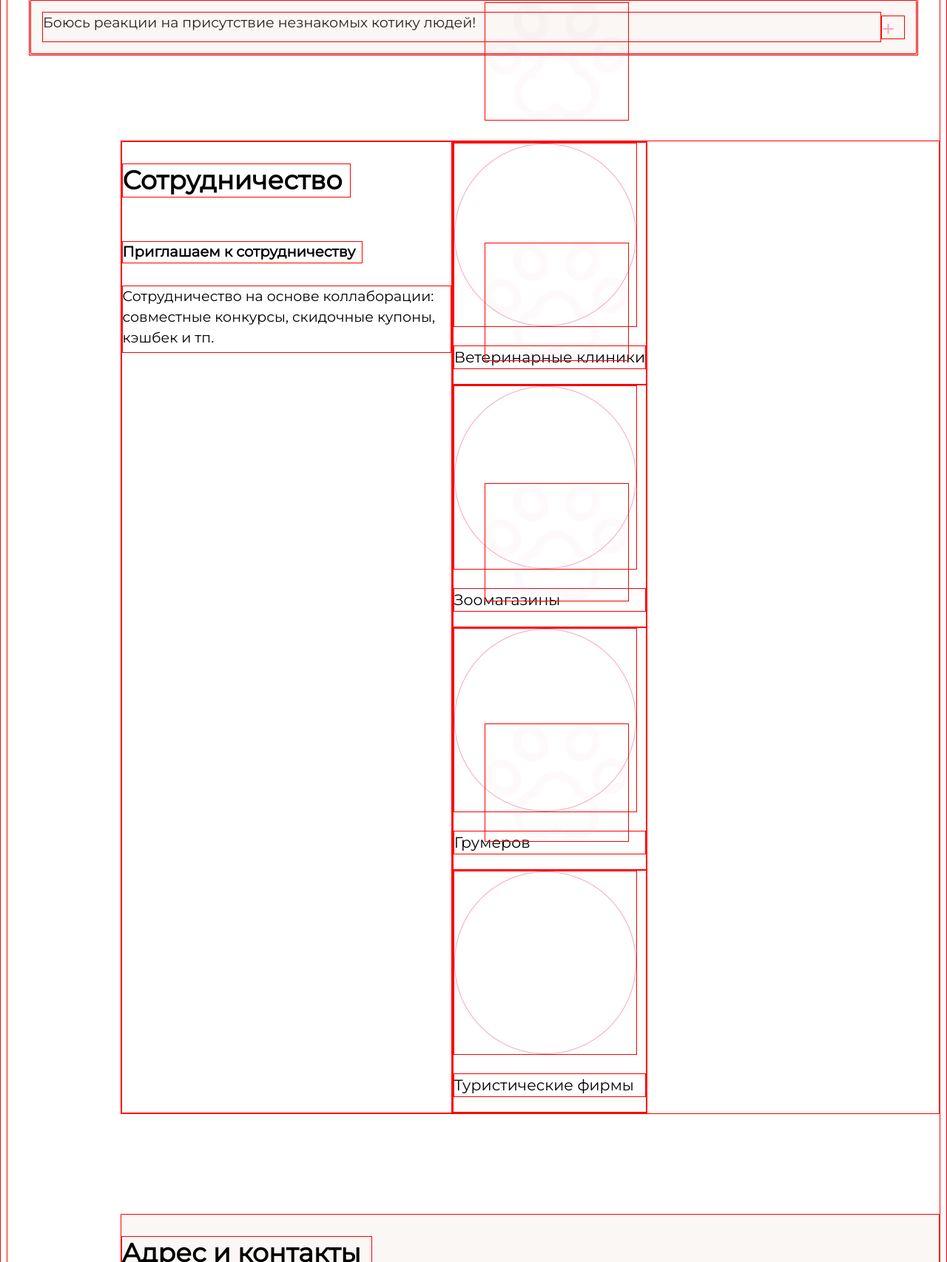
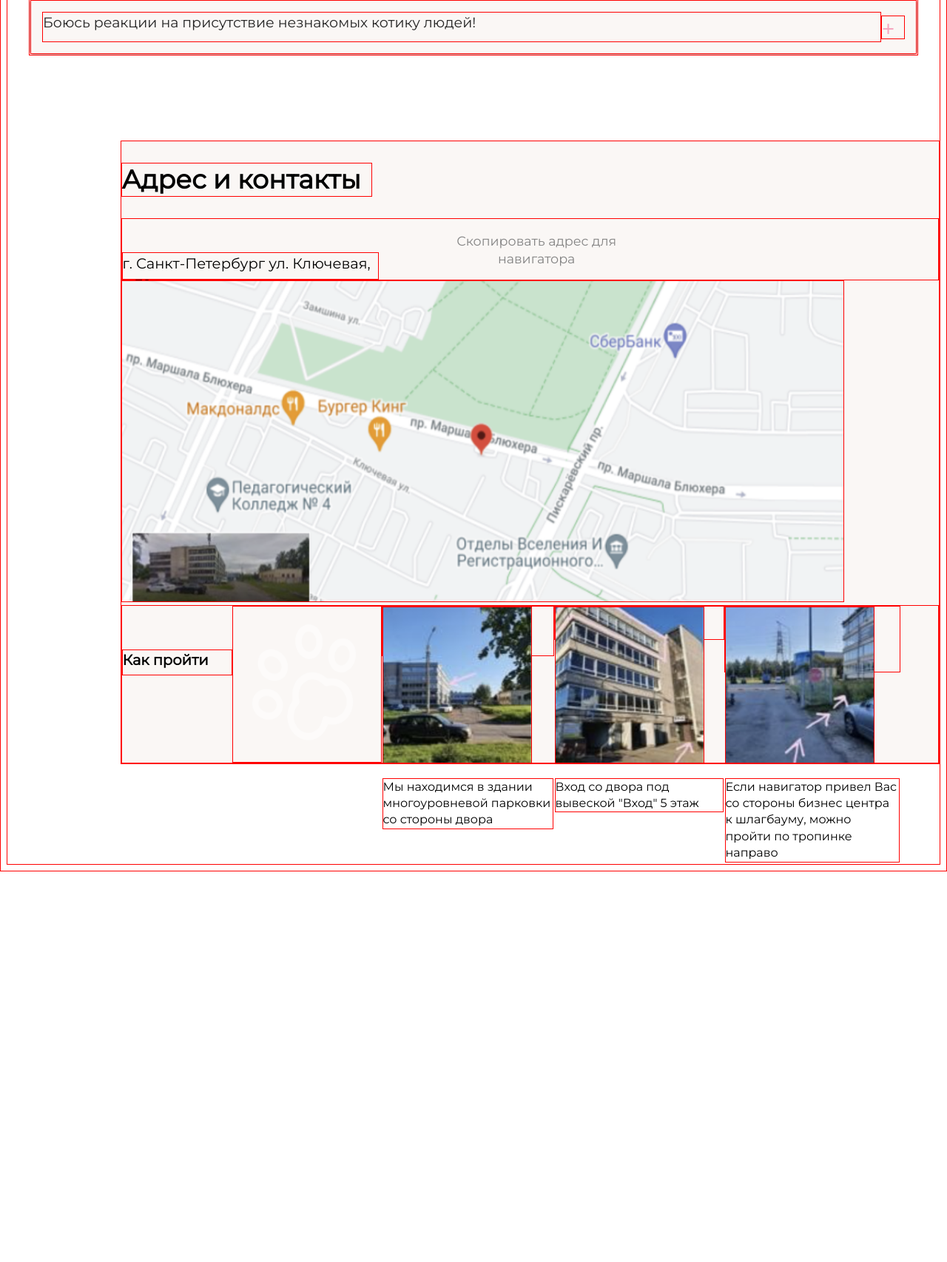
Before and after one commit to nursulton2011/Zashita2, a plain HTML site: page index.html in a window 1280 px wide. Shown: the part 8497-10203 px from the top of the page at 74% size. After the commit the page ends 9675 px from the top, so only its background shows below. Drawn offline with nearby package versions, Linux system fonts and the light colour scheme.

Commit message:
Update index.html
no

```diff
--- a/index.html
+++ b/index.html
@@ -467,35 +467,6 @@
             </div>
         </div>
     </section>
-    <section class="eleven">
-        <div class="Sotrudnichestvo">
-            <h2>Сотрудничество</h2>
-            <h3>Приглашаем к сотрудничеству</h3>
-            <p>Сотрудничество на основе коллаборации: совместные конкурсы, скидочные купоны, кэшбек и тп.</p>
-        </div>
-        <div class="Sotrudniki">
-            <div class="Veterinar">
-                <img src="./img/Ellipse 38.png" alt="">
-                <img src="./img/Group 50.png" alt="" class="LapaPodKrugom">
-                <p>Ветеринарные клиники</p>
-            </div>
-            <div class="Zoomagazin">
-                <img src="./img/Ellipse 38.png" alt="">
-                <img src="./img/Group 50.png" alt="" class="LapaPodKrugom">
-                <p>Зоомагазины</p>
-            </div>
-            <div class="Grumerov">
-                <img src="./img/Ellipse 38.png" alt="">
-                <img src="./img/Group 50.png" alt="" class="LapaPodKrugom">
-                <p>Грумеров</p>
-            </div>
-            <div class="Turzim">
-                <img src="./img/Ellipse 38.png" alt="">
-                <img src="./img/Group 50.png" alt="" class="LapaPodKrugom">
-                <p>Туристические фирмы</p>
-            </div>
-        </div>
-    </section>
     <section class="The_End">
         <h2>Адрес и контакты</h2>
         <div class="MestoPolojeniye">
```
